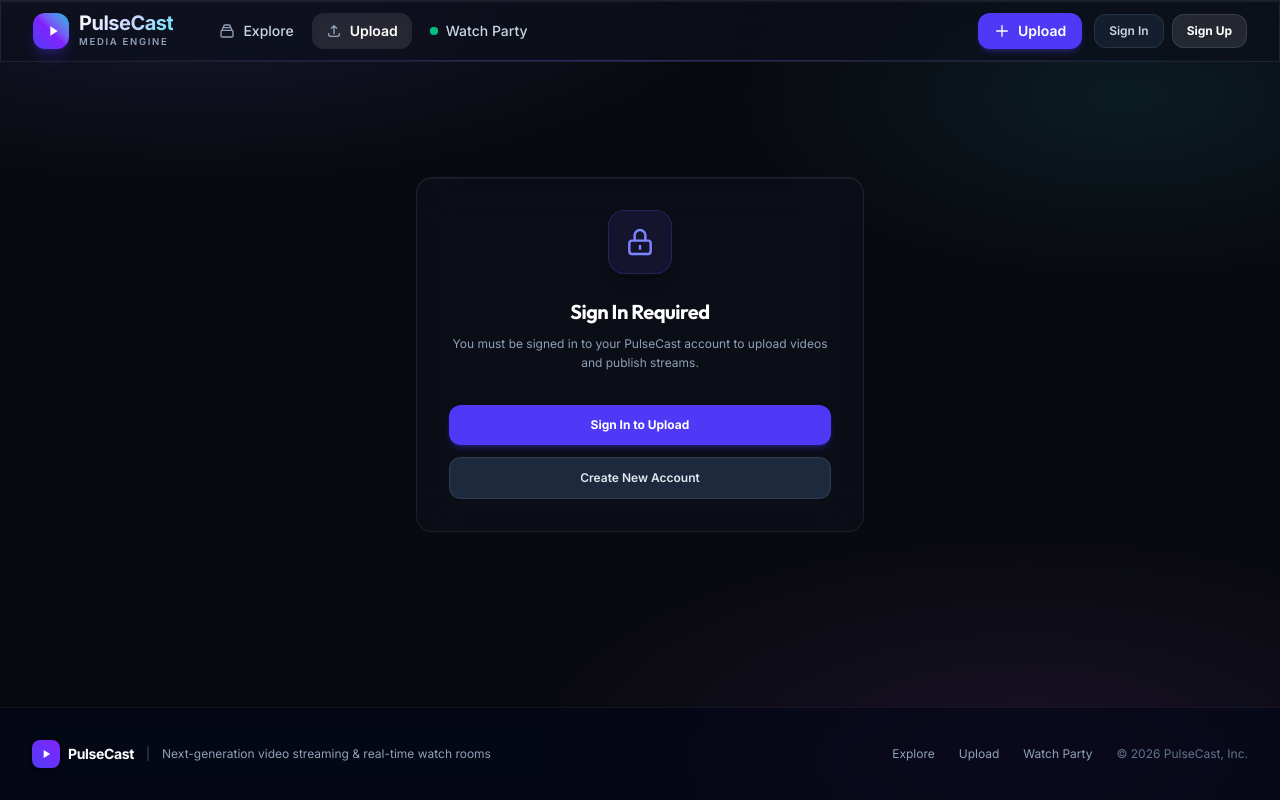
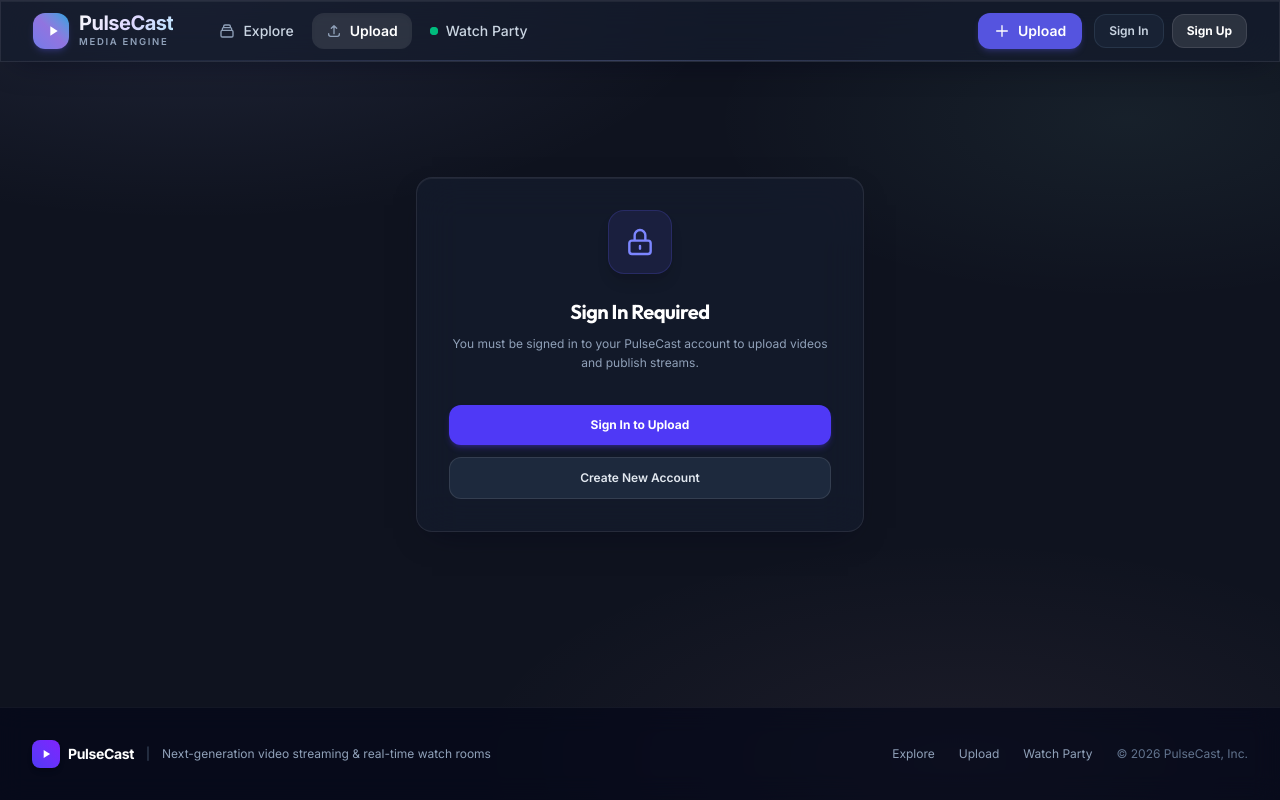
Before and after one commit to harsh2102004/resume, a React (Vite) app in the folder frontend/: page /upload in a window 1280 px wide. Built offline with nearby package versions, Linux system fonts and the light colour scheme; no server answers.

Commit message:
style(frontend): soften color palette to twilight slate, periwinkle, and pastel teal

```diff
--- a/frontend/index.html
+++ b/frontend/index.html
@@ -11,7 +11,7 @@
     <link rel="preconnect" href="https://fonts.gstatic.com" crossorigin>
     <link href="https://fonts.googleapis.com/css2?family=Inter:wght@300;400;500;600;700&family=Outfit:wght@500;600;700;800&family=JetBrains+Mono:wght@400;500;600&display=swap" rel="stylesheet">
   </head>
-  <body class="bg-[#090a0f] text-slate-100 antialiased selection:bg-indigo-500 selection:text-white">
+  <body class="bg-[#0f131f] text-slate-100 antialiased selection:bg-indigo-400/40 selection:text-white">
     <div id="root"></div>
     <script type="module" src="/src/main.jsx"></script>
   </body>
--- a/frontend/src/components/Navbar.jsx
+++ b/frontend/src/components/Navbar.jsx
@@ -24,11 +24,11 @@ export const Navbar = () => {
   return (
     <nav className="sticky top-0 z-50 glass-panel border-b border-white/10 px-4 sm:px-8 py-3 flex justify-between items-center transition-all duration-200">
       {/* Subtle top ambient hairline */}
-      <div className="pointer-events-none absolute inset-x-0 bottom-0 h-px bg-gradient-to-r from-transparent via-indigo-500/40 to-transparent" />
+      <div className="pointer-events-none absolute inset-x-0 bottom-0 h-px bg-gradient-to-r from-transparent via-indigo-300/25 to-transparent" />
       {/* Brand & Navigation */}
       <div className="flex items-center gap-6 sm:gap-8">
         <Link to="/" className="flex items-center gap-2.5 group">
-          <div className="w-9 h-9 rounded-xl bg-gradient-to-tr from-indigo-600 via-violet-600 to-cyan-500 flex items-center justify-center shadow-lg shadow-indigo-600/30 group-hover:scale-105 transition-transform">
+          <div className="w-9 h-9 rounded-xl bg-gradient-to-tr from-indigo-400/90 via-violet-400/85 to-sky-400/85 flex items-center justify-center shadow-md shadow-indigo-500/20 group-hover:scale-105 transition-transform">
             <svg className="w-4 h-4 text-white fill-current translate-x-0.5" viewBox="0 0 24 24">
               <path d="M8 5v14l11-7z" />
             </svg>
@@ -92,7 +92,7 @@ export const Navbar = () => {
       <div className="flex items-center gap-3">
         <button
           onClick={handleUploadClick}
-          className="glow-btn px-4 py-2 rounded-xl text-sm font-semibold text-white bg-indigo-600 hover:bg-indigo-500 shadow-md shadow-indigo-600/30 flex items-center gap-2 transition-transform active:scale-95 cursor-pointer"
+          className="glow-btn px-4 py-2 rounded-xl text-sm font-semibold text-white bg-indigo-500/85 hover:bg-indigo-400/90 shadow-md shadow-indigo-500/20 flex items-center gap-2 transition-transform active:scale-95 cursor-pointer"
         >
           <svg className="w-4 h-4" fill="none" viewBox="0 0 24 24" stroke="currentColor">
             <path strokeLinecap="round" strokeLinejoin="round" strokeWidth={2} d="M12 4v16m8-8H4" />
--- a/frontend/src/index.css
+++ b/frontend/src/index.css
@@ -8,19 +8,19 @@
   }
 
   * {
-    border-color: rgba(255, 255, 255, 0.08);
+    border-color: rgba(226, 232, 240, 0.08);
   }
 
   body {
-    background-color: #06070b;
+    background-color: #0f131f;
     color: #e2e8f0;
     font-family: var(--font-sans);
     min-height: 100vh;
     overflow-x: hidden;
     background-image:
-      radial-gradient(ellipse 80% 50% at 15% -5%, rgba(99, 102, 241, 0.16) 0%, transparent 55%),
-      radial-gradient(ellipse 60% 45% at 88% 12%, rgba(34, 211, 238, 0.09) 0%, transparent 50%),
-      radial-gradient(ellipse 70% 50% at 80% 95%, rgba(168, 85, 247, 0.1) 0%, transparent 55%);
+      radial-gradient(ellipse 75% 50% at 15% 0%, rgba(165, 180, 252, 0.10) 0%, transparent 55%),
+      radial-gradient(ellipse 65% 45% at 88% 15%, rgba(153, 246, 228, 0.06) 0%, transparent 50%),
+      radial-gradient(ellipse 70% 50% at 75% 95%, rgba(244, 180, 200, 0.06) 0%, transparent 55%);
     background-attachment: fixed;
   }
 
@@ -33,20 +33,20 @@
   }
 }
 
-/* Sleek Dark Scrollbar */
+/* Soft Twilight Scrollbar */
 ::-webkit-scrollbar {
   width: 6px;
   height: 6px;
 }
 ::-webkit-scrollbar-track {
-  background: #06070b;
+  background: #0f131f;
 }
 ::-webkit-scrollbar-thumb {
-  background: #1f2438;
+  background: #2b3554;
   border-radius: 9999px;
 }
 ::-webkit-scrollbar-thumb:hover {
-  background: #4f46e5;
+  background: #818cf8;
 }
 
 .scrollbar-none {
@@ -57,21 +57,21 @@
   display: none;
 }
 
-/* Glassmorphism & Visual Accents */
+/* Soft Frosted Glassmorphism */
 .glass-panel {
-  background: rgba(13, 16, 27, 0.72);
+  background: rgba(22, 28, 46, 0.68);
   backdrop-filter: blur(20px);
   -webkit-backdrop-filter: blur(20px);
-  border: 1px solid rgba(255, 255, 255, 0.08);
-  box-shadow: inset 0 1px 0 0 rgba(255, 255, 255, 0.06);
+  border: 1px solid rgba(226, 232, 240, 0.09);
+  box-shadow: inset 0 1px 0 0 rgba(255, 255, 255, 0.06), 0 12px 32px -16px rgba(2, 6, 23, 0.55);
 }
 
 .glass-card {
-  background: linear-gradient(180deg, rgba(20, 24, 39, 0.72) 0%, rgba(13, 16, 27, 0.8) 100%);
+  background: linear-gradient(180deg, rgba(28, 35, 56, 0.68) 0%, rgba(20, 25, 42, 0.76) 100%);
   backdrop-filter: blur(14px);
   -webkit-backdrop-filter: blur(14px);
-  border: 1px solid rgba(255, 255, 255, 0.07);
-  box-shadow: inset 0 1px 0 0 rgba(255, 255, 255, 0.06), 0 8px 24px -12px rgba(0, 0, 0, 0.5);
+  border: 1px solid rgba(226, 232, 240, 0.08);
+  box-shadow: inset 0 1px 0 0 rgba(255, 255, 255, 0.05), 0 10px 24px -14px rgba(2, 6, 23, 0.45);
   transition: transform 0.28s cubic-bezier(0.16, 1, 0.3, 1),
               border-color 0.28s ease,
               box-shadow 0.28s ease,
@@ -79,15 +79,15 @@
 }
 
 .glass-card:hover {
-  background: linear-gradient(180deg, rgba(26, 31, 51, 0.88) 0%, rgba(17, 20, 35, 0.92) 100%);
-  border-color: rgba(99, 102, 241, 0.45);
-  box-shadow: inset 0 1px 0 0 rgba(255, 255, 255, 0.12),
-              0 18px 36px -14px rgba(99, 102, 241, 0.28);
-  transform: translateY(-4px);
+  background: linear-gradient(180deg, rgba(35, 44, 69, 0.82) 0%, rgba(24, 30, 50, 0.88) 100%);
+  border-color: rgba(165, 180, 252, 0.32);
+  box-shadow: inset 0 1px 0 0 rgba(255, 255, 255, 0.09),
+              0 16px 32px -14px rgba(129, 140, 248, 0.2);
+  transform: translateY(-3px);
 }
 
 .text-gradient {
-  background: linear-gradient(135deg, #ffffff 0%, #c7d2fe 55%, #67e8f9 100%);
+  background: linear-gradient(135deg, #f8fafc 0%, #ddd6fe 55%, #bae6fd 100%);
   -webkit-background-clip: text;
   -webkit-text-fill-color: transparent;
 }
@@ -97,7 +97,7 @@
   transition: all 0.2s cubic-bezier(0.16, 1, 0.3, 1);
 }
 .glow-btn:hover {
-  box-shadow: 0 0 24px -4px rgba(99, 102, 241, 0.6);
+  box-shadow: 0 6px 20px -4px rgba(129, 140, 248, 0.4);
   transform: translateY(-1px);
 }
 
@@ -126,7 +126,7 @@
   background-image: linear-gradient(
     90deg,
     rgba(255, 255, 255, 0) 0,
-    rgba(255, 255, 255, 0.06) 50%,
+    rgba(255, 255, 255, 0.05) 50%,
     rgba(255, 255, 255, 0) 100%
   );
   animation: shimmer 1.5s infinite;
--- a/frontend/src/pages/Watch.jsx
+++ b/frontend/src/pages/Watch.jsx
@@ -512,7 +512,7 @@ export const Watch = () => {
                       className="w-full h-full object-cover group-hover:scale-105 transition-transform duration-300"
                     />
                     {(item.hlsPath || item.qualities?.length > 0) && (
-                      <span className="absolute top-1 left-1 bg-indigo-600/85 text-[9px] font-bold px-1.5 py-0.5 rounded text-white">
+                      <span className="absolute top-1 left-1 bg-slate-900/80 border border-indigo-300/25 text-[9px] font-bold px-1.5 py-0.5 rounded text-indigo-200">
                         HLS
                       </span>
                     )}
```
Also changed, not shown: frontend/src/pages/Home.jsx (+10 -10 lines).
